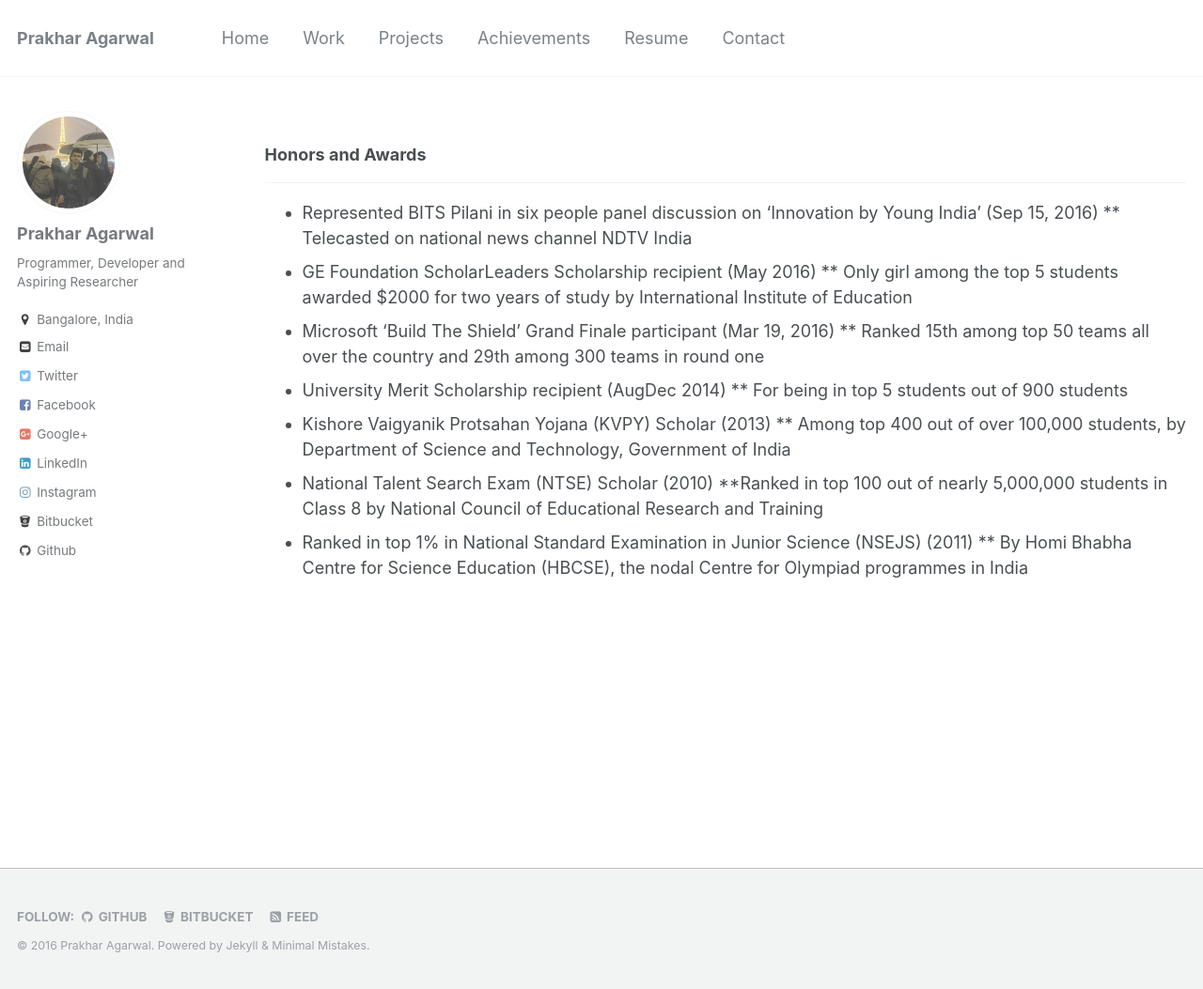
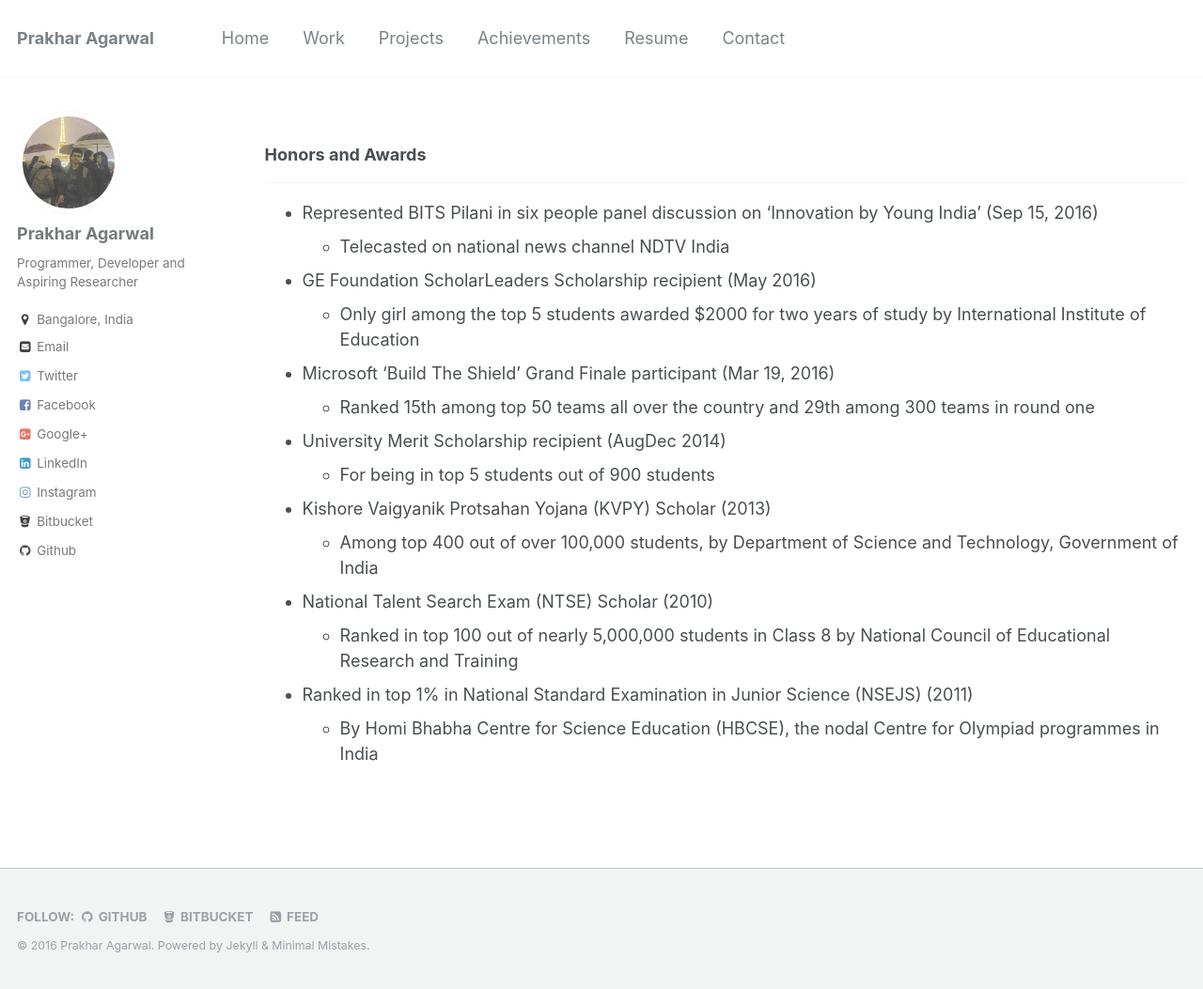
Before and after one commit to prakhar-agarwal/vidhiJain.github.io, a Jekyll site: the page built from _pages/achievements.md, in a window 1280 px wide and 1053 px high. Shown: the whole window at 94% size. Built offline with Jekyll 4.4.1, drawn with Linux system fonts in a browser that asks for light colours.

```diff
--- a/_pages/achievements.md
+++ b/_pages/achievements.md
@@ -20,16 +20,16 @@ feature:
 <hr>
 
 * Represented BITS Pilani in six people panel discussion on ‘Innovation by Young India’ (Sep 15, 2016)
-** Telecasted on national news channel NDTV India
+  * Telecasted on national news channel NDTV India
 * GE Foundation Scholar­Leaders Scholarship recipient (May 2016)
-** Only girl among the top 5 students awarded $2000 for two years of study by International Institute of Education
+  * Only girl among the top 5 students awarded $2000 for two years of study by International Institute of Education
 * Microsoft ‘Build The Shield’ Grand Finale participant (Mar 19, 2016)
-** Ranked 15th among top 50 teams all over the country and 29th among 300 teams in round one
+  * Ranked 15th among top 50 teams all over the country and 29th among 300 teams in round one
 * University Merit Scholarship recipient (Aug­Dec 2014)
-** For being in top 5 students out of 900 students
+  * For being in top 5 students out of 900 students
 * Kishore Vaigyanik Protsahan Yojana (KVPY) Scholar (2013)
-** Among top 400 out of over 100,000 students, by Department of Science and Technology, Government of India
+  * Among top 400 out of over 100,000 students, by Department of Science and Technology, Government of India
 * National Talent Search Exam (NTSE) Scholar (2010)
-**Ranked in top 100 out of nearly 5,000,000 students in Class 8 by National Council of Educational Research and Training
+  * Ranked in top 100 out of nearly 5,000,000 students in Class 8 by National Council of Educational Research and Training
 * Ranked in top 1% in National Standard Examination in Junior Science (NSEJS) (2011)
-** By Homi Bhabha Centre for Science Education (HBCSE), the nodal Centre for Olympiad programmes in India
+  * By Homi Bhabha Centre for Science Education (HBCSE), the nodal Centre for Olympiad programmes in India
```
